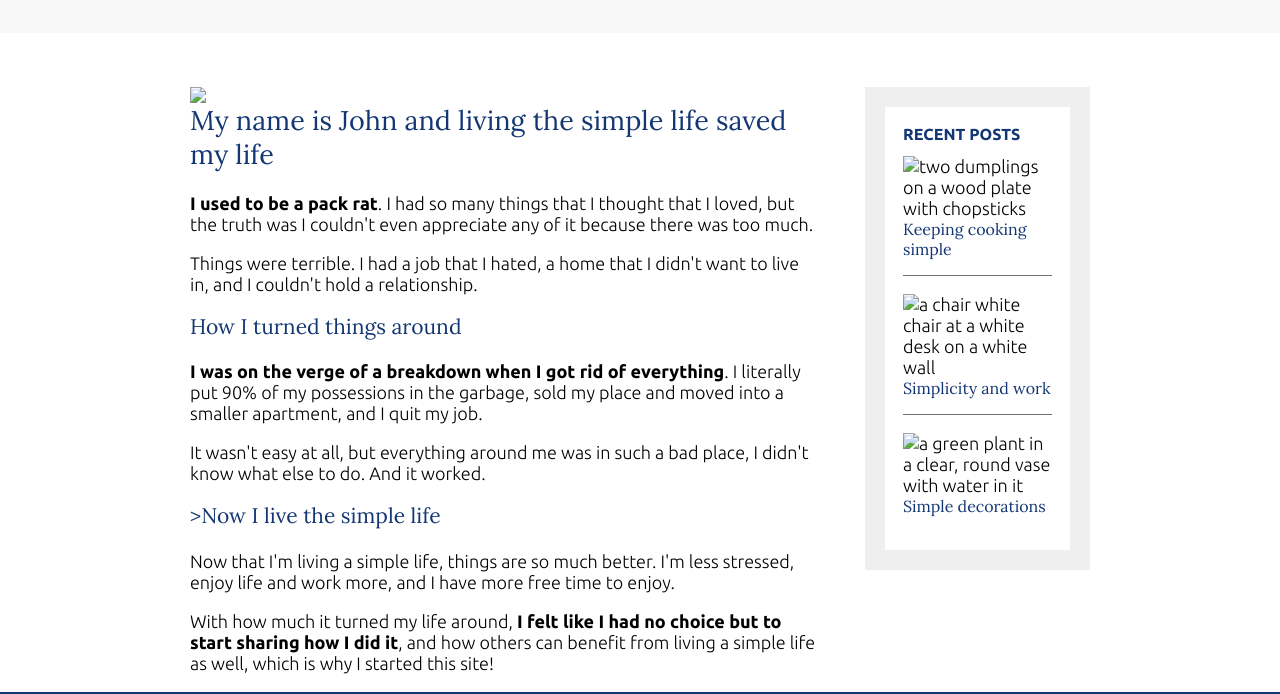
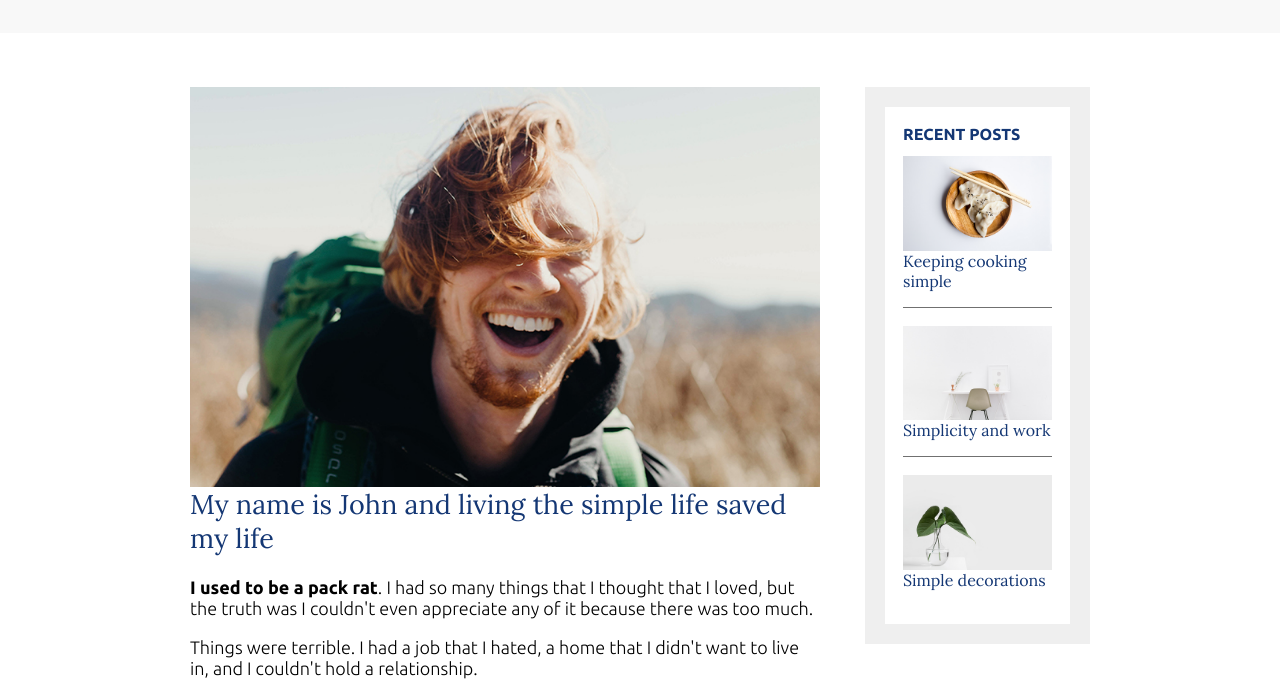
Before and after one commit to jana-alhasan/Living-the-Simple-Life, a plain HTML site: page about-me.html in a window 1280 px wide. Shown: the part 96-790 px from the top of the page. Drawn offline with Linux system fonts and the light colour scheme; files that its build step writes are made by us from their sources.

Commit message:
Update about-me.html

```diff
--- a/about-me.html
+++ b/about-me.html
@@ -1,7 +1,7 @@
 <html>
     <head>
         <link href="https://fonts.googleapis.com/css?family=Lora|Ubuntu:300,400,700&display=swap" rel="stylesheet">
-        <link rel="stylesheet" href="css/style.css">
+        <link rel="stylesheet" href="style.css">
         <meta charset="UTF-8">
         <meta name="viewport" content="width=device-width, initial-scale=1">
         <meta name="author" content="Kevin Powell">
@@ -25,7 +25,7 @@
 
         <div class="container container-flex">
             <main role="main">
-                <img src="img/about-me.jpg" class="image-full">
+                <img src="about-me.jpg" class="image-full">
                 <h2>My name is John and living the simple life saved my life</h2>
 
                 <p><strong>I used to be a pack rat</strong>. I had so many things that I thought that I loved, but the truth was I couldn't even appreciate any of it because there was too much.</p>
@@ -46,15 +46,15 @@
                     <h2 class="widget-title">RECENT POSTS</h2>
                     <div class="widget-recent-post">
                         <h3 class="widget-recent-post-title">Keeping cooking simple</h3>
-                        <img src="img/food.jpg" alt="two dumplings on a wood plate with chopsticks" class="widget-image">
+                        <img src="food.jpg" alt="two dumplings on a wood plate with chopsticks" class="widget-image">
                     </div>
                     <div class="widget-recent-post">
                         <h3 class="widget-recent-post-title">Simplicity and work</h3>
-                        <img src="img/work.jpg" alt="a chair white chair at a white desk on a white wall" class="widget-image">
+                        <img src="work.jpg" alt="a chair white chair at a white desk on a white wall" class="widget-image">
                     </div>
                     <div class="widget-recent-post">
                         <h3 class="widget-recent-post-title">Simple decorations</h3>
-                        <img src="img/deco.jpg" alt="a green plant in a clear, round vase with water in it" class="widget-image">
+                        <img src="deco.jpg" alt="a green plant in a clear, round vase with water in it" class="widget-image">
                     </div>
                 </div>
 
```
